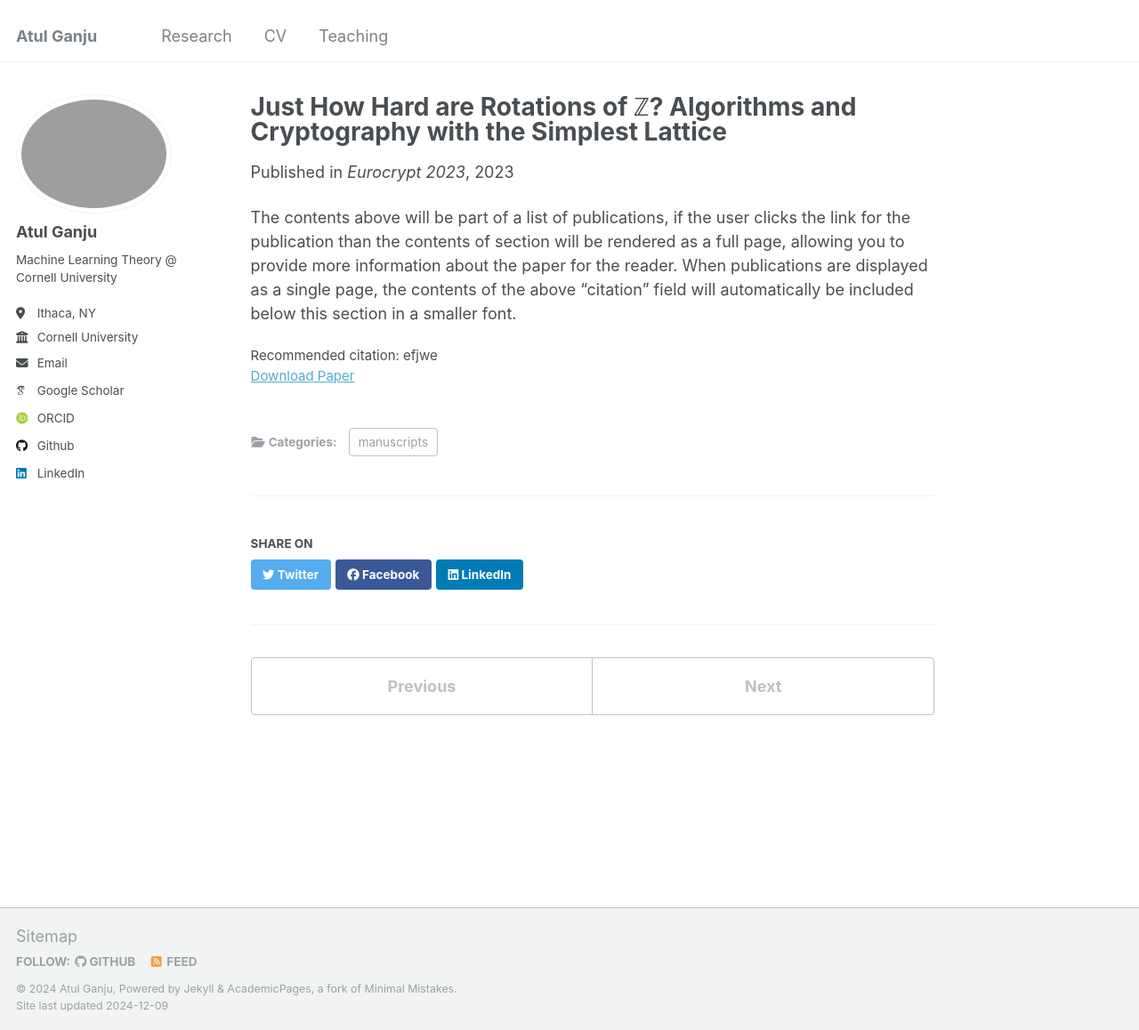
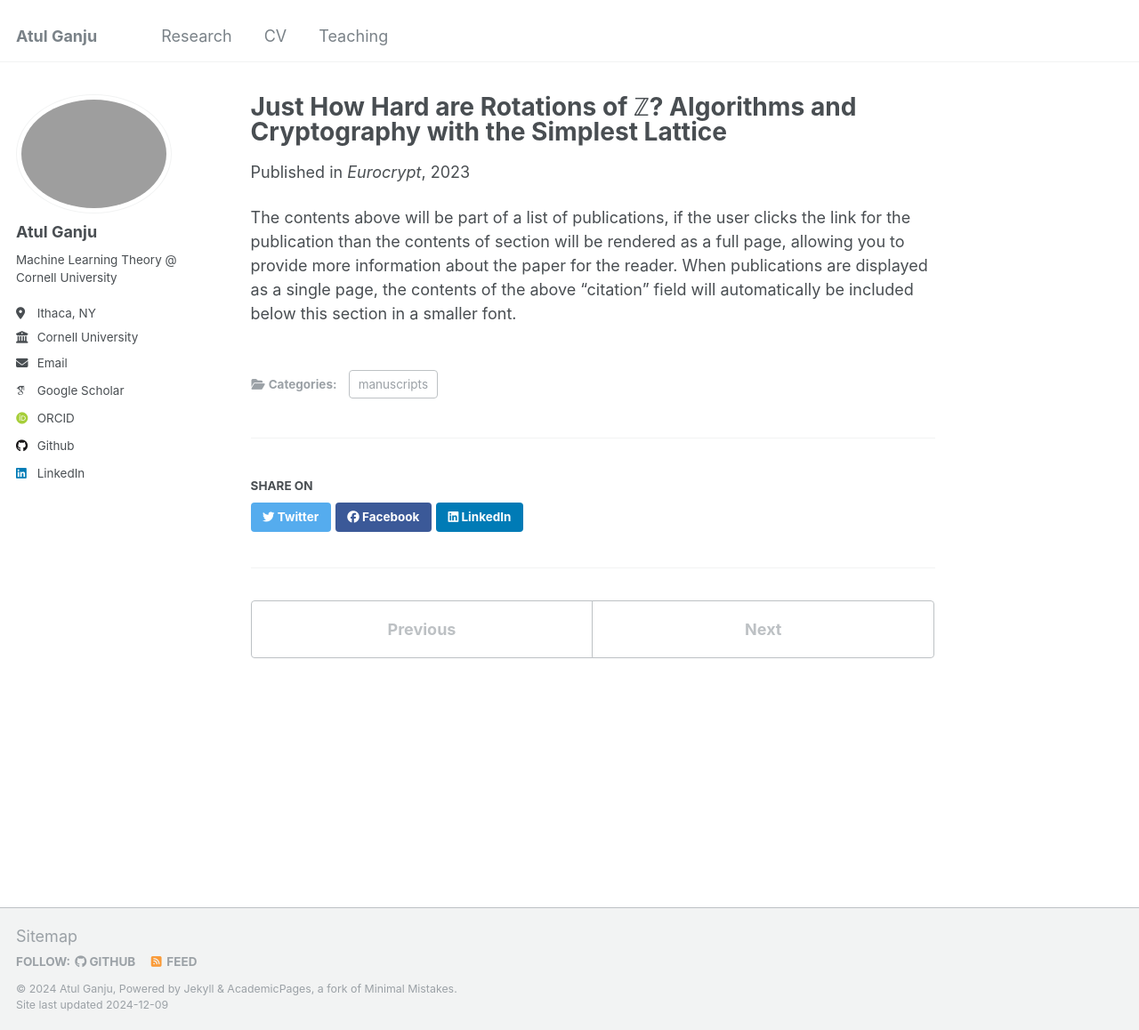
Before and after one commit to atulganju/atulganju.github.io, a Jekyll site: the page built from _publications/just_how_hard_are_rotations_of_Zn.md, in a window 1280 px wide and 1158 px high. Shown: the whole window at 89% size. Built offline with Jekyll 4.4.1, drawn with Linux system fonts in a browser that asks for light colours; some web fonts are replaced.

Commit message:
Update just_how_hard_are_rotations_of_Zn.md

```diff
--- a/_publications/just_how_hard_are_rotations_of_Zn.md
+++ b/_publications/just_how_hard_are_rotations_of_Zn.md
@@ -5,8 +5,7 @@ category: manuscripts
 permalink: /publication/just_how_hard_are_rotations_of_Zn
 excerpt: 'fill in here'
 date: 2023-04-10
-venue: 'Eurocrypt 2023'
-citation: 'efjwe'
+venue: 'Eurocrypt'
 paperurl: 'https://eprint.iacr.org/2021/1548'
 ---
 
```
